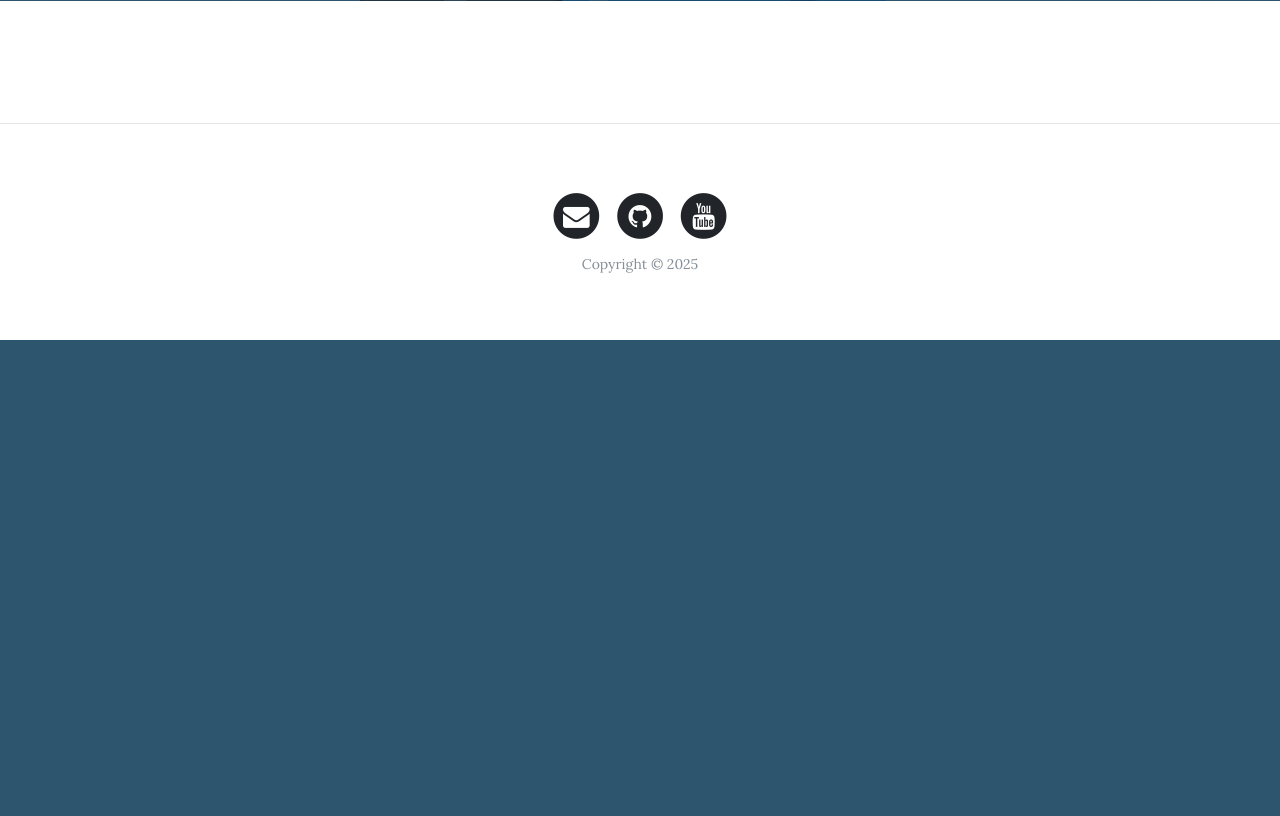
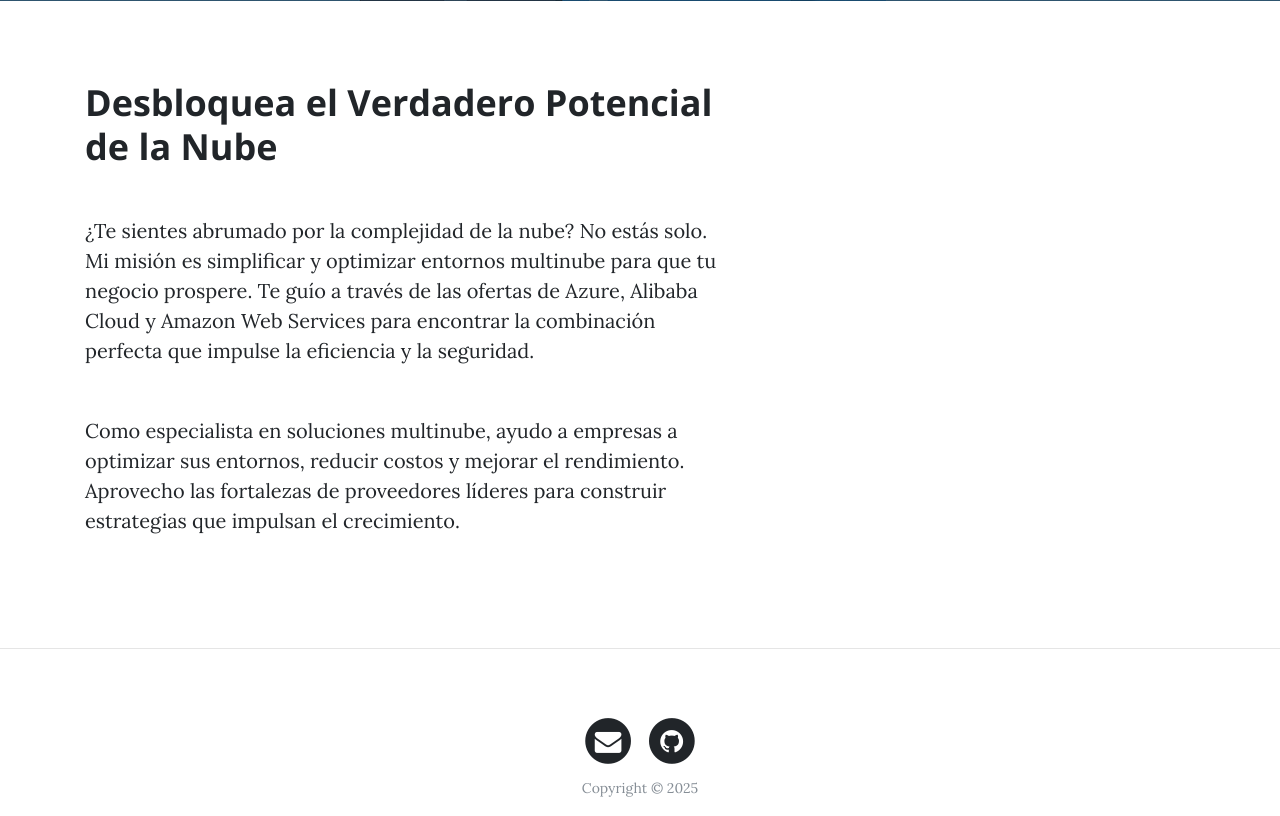
Before and after one commit to NeoByteMX/LandingPage, a Django app: template core/templates/core/home.html in a window 1280 px wide. Shown: the part 531-1347 px from the top of the page. Before the commit the page ends 871 px from the top, so only its background shows below. Run offline with Django 5.2, Linux system fonts and the light colour scheme; the template is opened without the code that fills it, so the values that code supplies are empty; some libraries are stand-ins or nearby versions.

Commit message:
Remueve el icono de youtube, actualiza la portada con texto

```diff
--- a/core/templates/core/base.html
+++ b/core/templates/core/base.html
@@ -93,11 +93,6 @@
                   </span>
                 </a>
               </li>
-              <li class="list-inline-item">
-                <a href="#">
-                  <span class="fa-stack fa-lg">
-                    <i class="fa fa-circle fa-stack-2x"></i>
-                    <i class="fa fa-youtube fa-stack-1x fa-inverse"></i>
                   </span>
                 </a>
               </li>
--- a/core/templates/core/home.html
+++ b/core/templates/core/home.html
@@ -8,3 +8,17 @@
 <h1>Edwin Martínez</h1>
 <span class="subheading">Ingeniero Cloud</span>
 {% endblock %}
+
+{% block content %}
+<div class="col-lg-7 col-md-8">
+    <h2 class="section-heading">Desbloquea el Verdadero Potencial de la Nube</h2>
+    <br>
+    <p> ¿Te sientes abrumado por la complejidad de la nube?
+    No estás solo. Mi misión es simplificar y optimizar entornos multinube para que tu negocio prospere.
+    Te guío a través de las ofertas de Azure, Alibaba Cloud y Amazon Web Services para encontrar la combinación perfecta que impulse la eficiencia y la seguridad.</p>
+    <br>
+    <p>Como especialista en soluciones multinube, ayudo a empresas a optimizar sus entornos, reducir costos y mejorar el rendimiento.
+    Aprovecho las fortalezas de proveedores líderes para construir estrategias que impulsan el crecimiento.</p>
+    <br>
+</div>
+{% endblock %}
```
